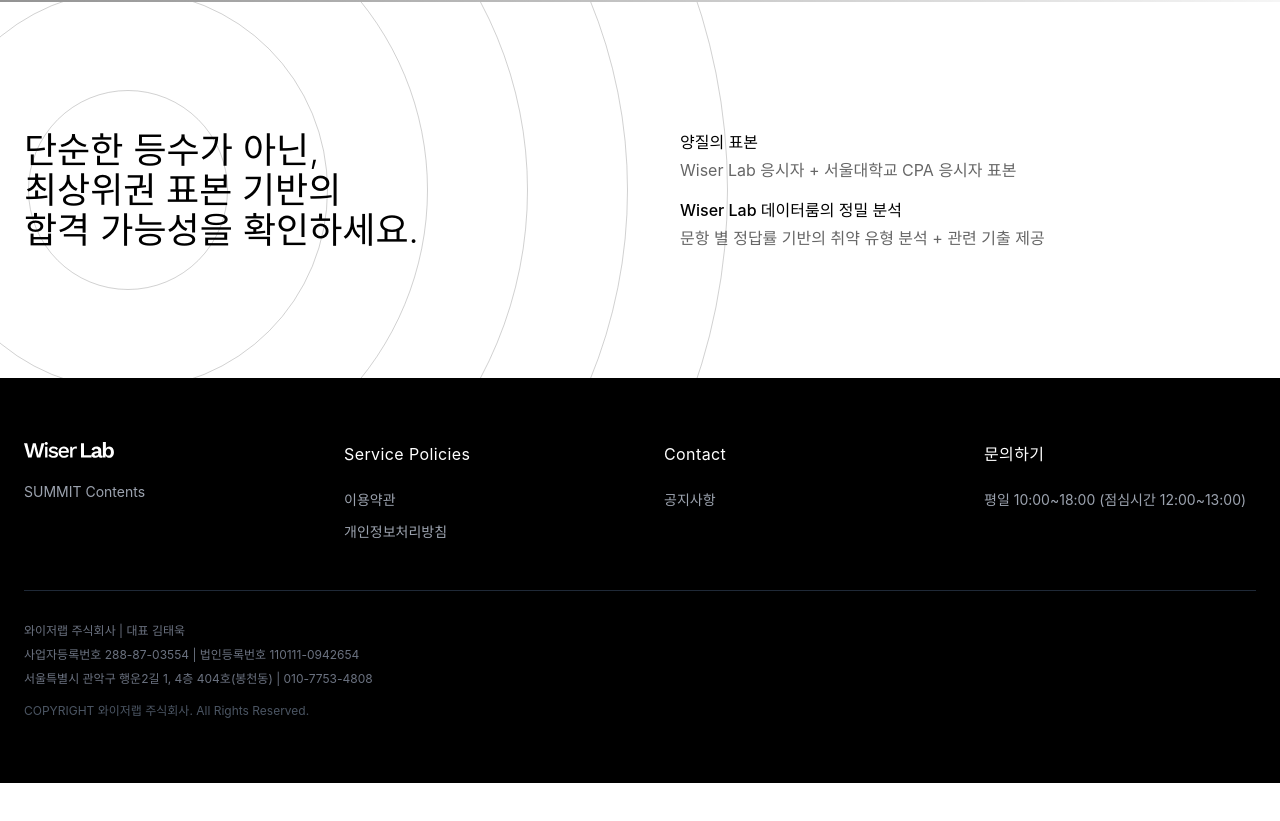
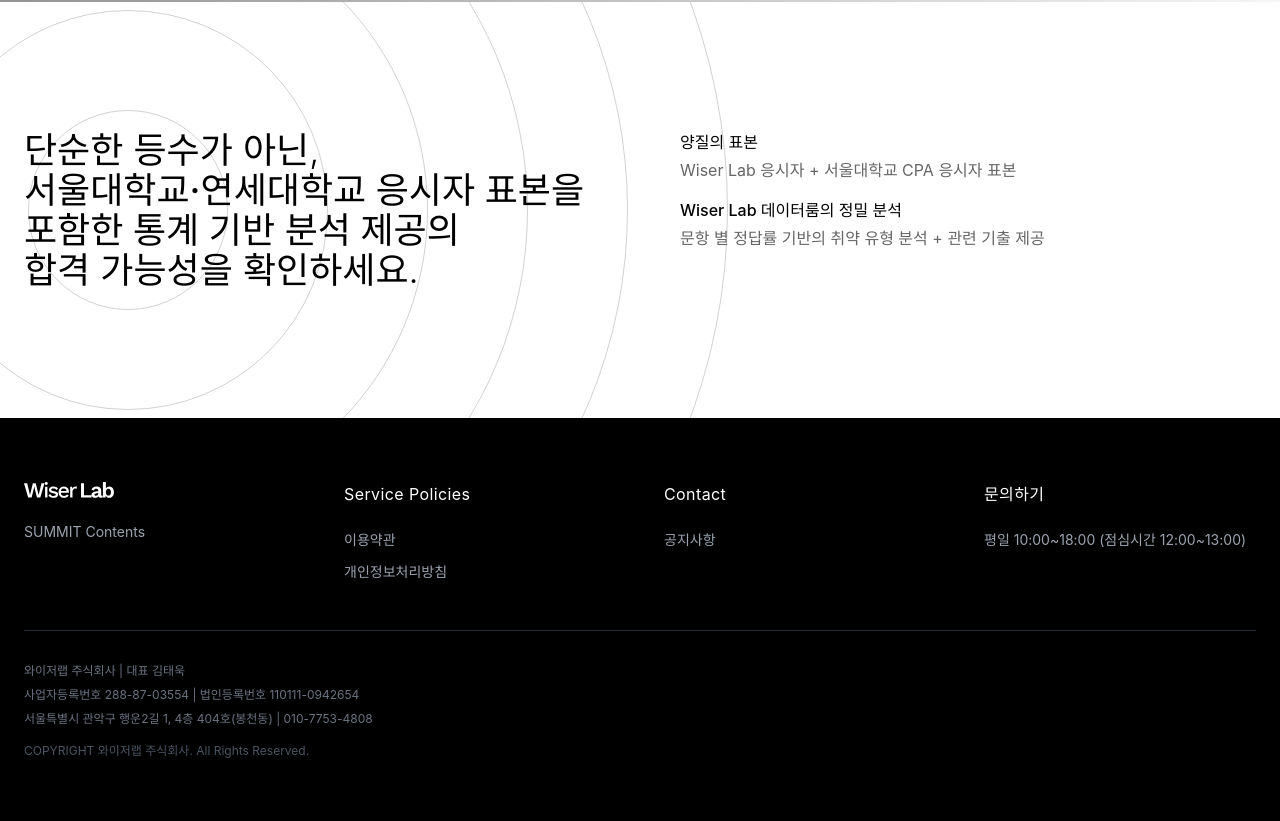
Before and after one commit to taewook2021-crypto/wiserlab-cpa-dream, a React (Vite) app: page / in a window 1280 px wide. Shown: the part 798-1619 px from the top of the page. Before the commit the page ends 1581 px from the top, so only its background shows below. Built offline with nearby package versions, Linux system fonts and the light colour scheme; grey boxes are pictures that could not be loaded; a web font is replaced by a local one.

Commit message:
Visual edit in Lovable
Edited UI in Lovable

```diff
--- a/src/components/HeroSection.tsx
+++ b/src/components/HeroSection.tsx
@@ -139,7 +139,8 @@ const HeroSection = () => {
             <div className="space-y-8 sm:space-y-10 lg:space-y-12">
               <h2 className="text-xl sm:text-2xl lg:text-4xl font-light leading-relaxed">
                 단순한 등수가 아닌,<br />
-                <strong className="font-medium">최상위권 표본 기반</strong>의<br />
+                <strong className="font-medium">서울대학교·연세대학교 응시자 표본을 포함한
+통계 기반 분석 제공</strong>의<br />
                 합격 가능성을 확인하세요.
               </h2>
             </div>
```
